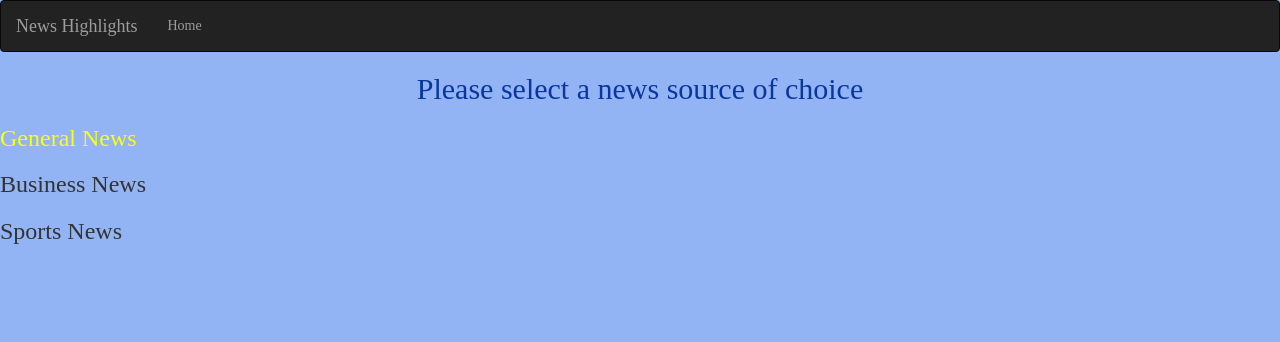
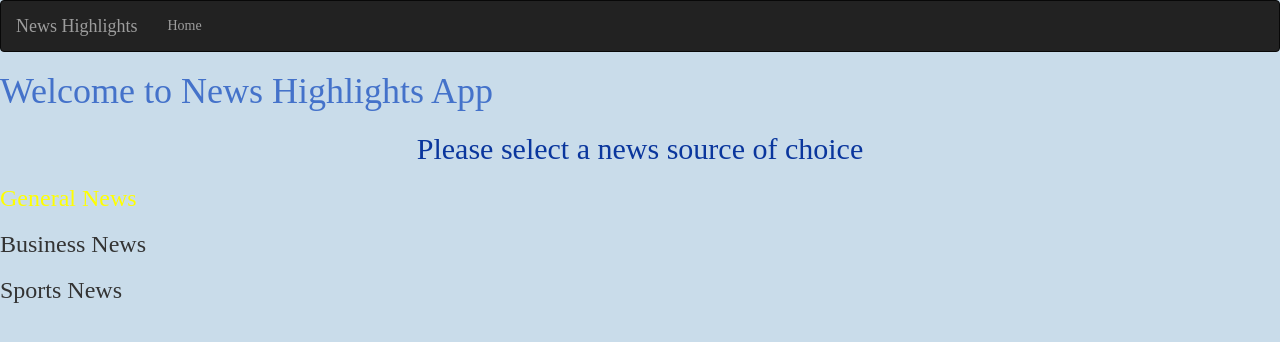
Before and after one commit to arondasamuel123/NewsHighlight, a Flask app: template app/templates/index.html in a window 1280 px wide. Shown: the top 342 px of the page. Run offline with Flask 2, Linux system fonts and the light colour scheme; the template is opened without the code that fills it, so the values that code supplies are empty; some libraries are stand-ins or nearby versions.

Commit message:
Added <h1></h1> to the index page and changed the background color again in the css

```diff
--- a/app/static/css/index.css
+++ b/app/static/css/index.css
@@ -1,4 +1,4 @@
 body{
     font-family: 'Fredoka One', cursive;
-     background-color: #92b4f4;
+     background-color:#c9dcea;
 }
--- a/app/templates/index.html
+++ b/app/templates/index.html
@@ -17,6 +17,7 @@
 <body>
 
     {%block content %}
+    <h1 style="color: #4472ca;">Welcome to News Highlights App </h1>
     <h2 align="center" style="color: #0a369d;">Please select a news source of choice</h2>
     <h3 style="color: yellow;">General News</h3>
 
```
